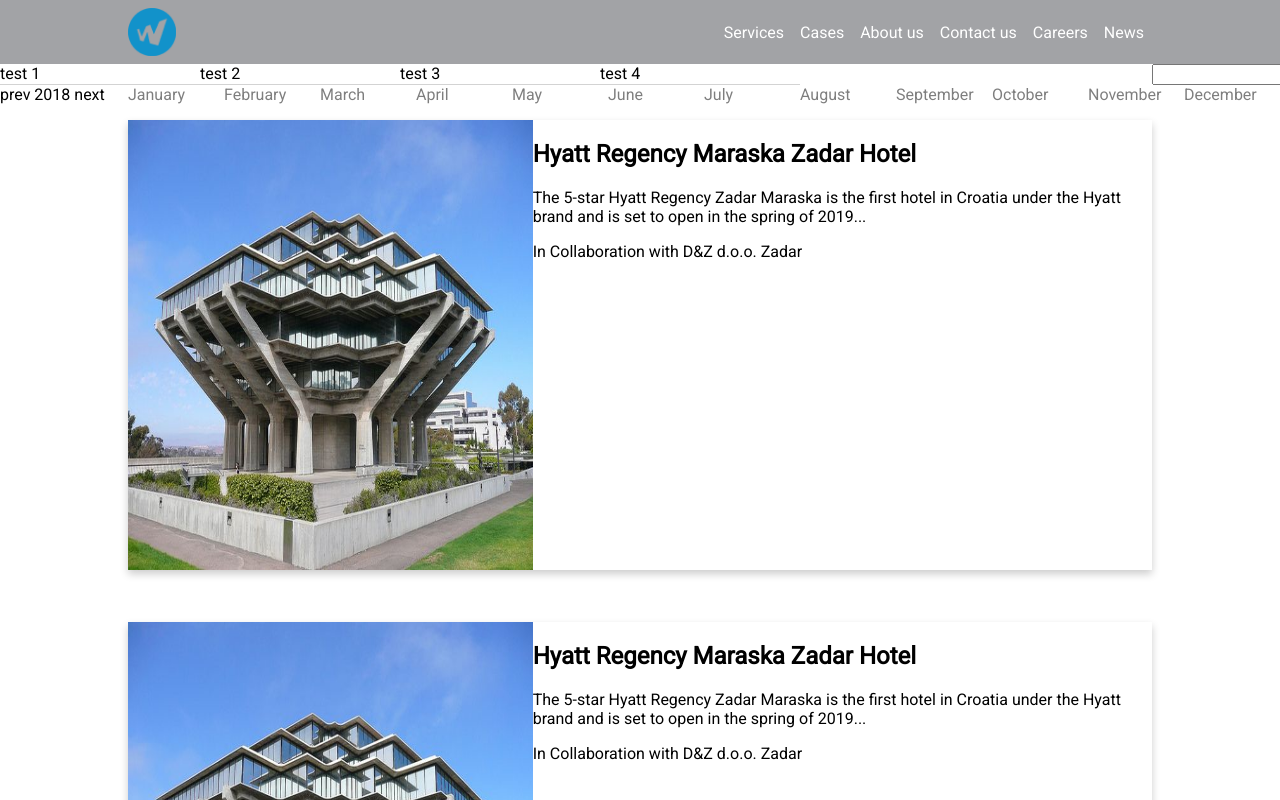
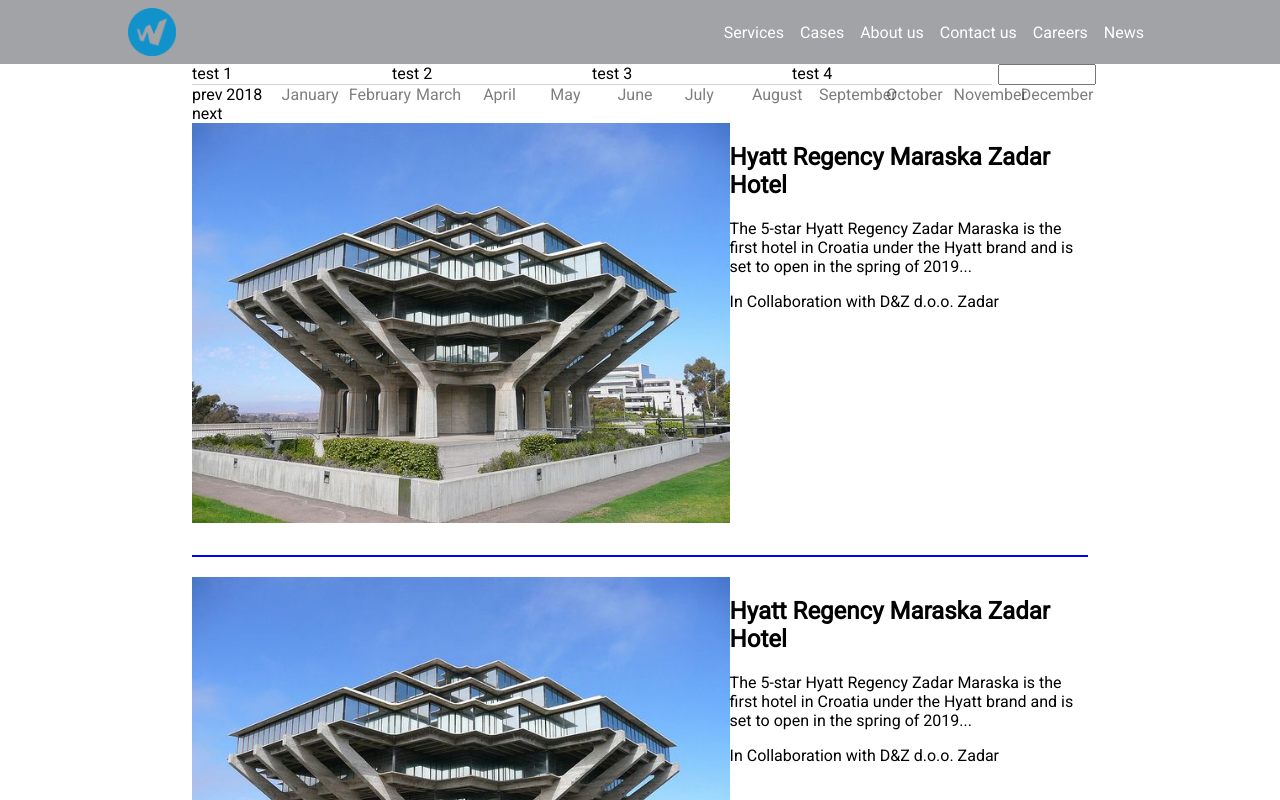
Before and after one commit to vildantursic/walter-page, a Nuxt app: page /news in a window 1280 px wide. Shown: the top 800 px of the page. Built offline with nearby package versions, Linux system fonts and the light colour scheme.

Commit message:
News card layout created, image ok, text needs to be refactored

```diff
--- a/components/AppNews.vue
+++ b/components/AppNews.vue
@@ -20,30 +20,27 @@
 
 <style lang="scss">
   .card{
-    margin: 1em auto;
-    box-shadow: 0 4px 8px 0 rgba(0,0,0,0.2);
     overflow: hidden;
     display: flex;
     flex-direction: row;
-    align-items: left;
-    min-width: 60%;
-    max-width: 80%;
-    min-height: 400px;
-    min-height: 450px;
-    /*margin: 0;*/
+    width: 100%;
+    height: 400px;
+    padding-bottom: 2em;
+    border-bottom: 2px solid blue;
     .card-img-container
     {
-
+      overflow: hidden;
+      display: flex;
+      justify-content: center;
+      align-items: center;
+      width: 60%;
       .card-img {
-        position: relative;
-        display: block;
-        width: 100%;
         height: 100%;
       }
     }
     .info-card
     {
-
+      width: 40%;
     }
   }
 </style>
--- a/layouts/default.vue
+++ b/layouts/default.vue
@@ -39,6 +39,7 @@
   }
   .main {
     grid-area: main;
+    margin: 0 15%;
   }
   .space {
     grid-area: space;
```
